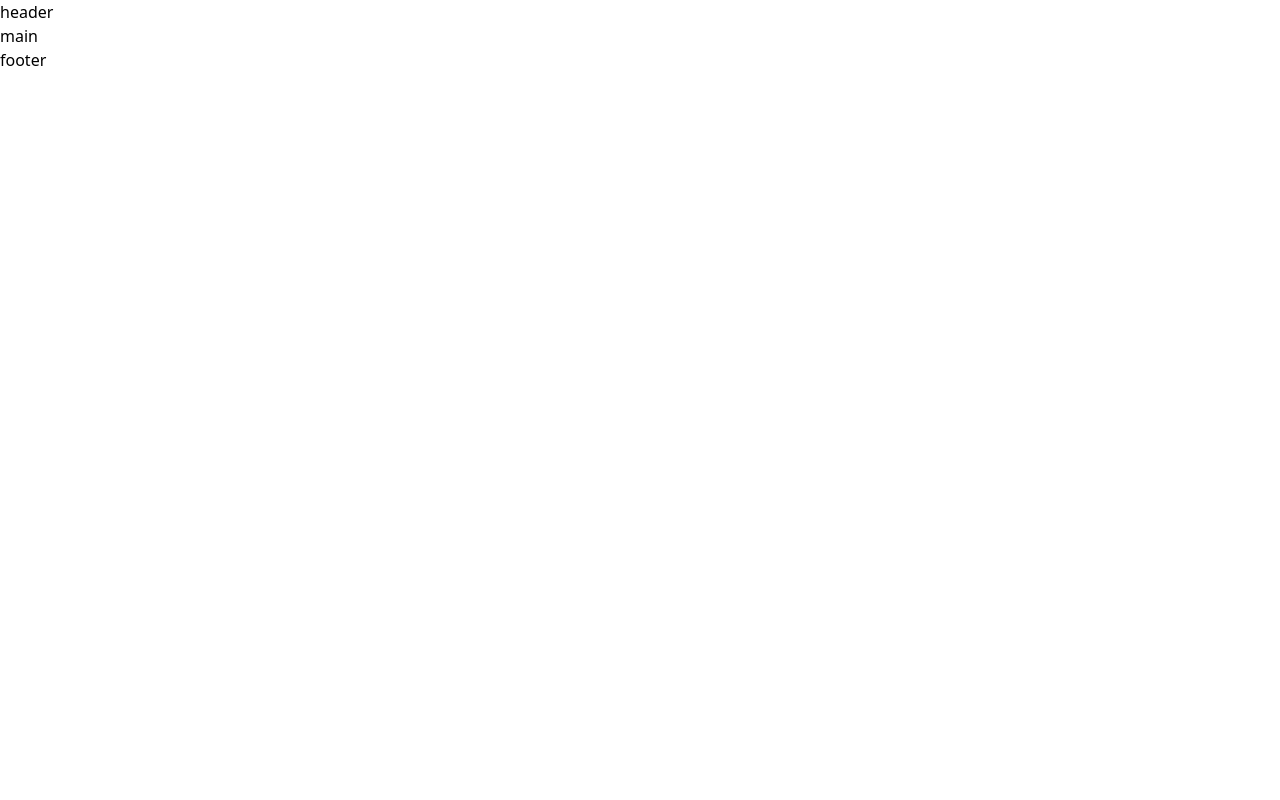
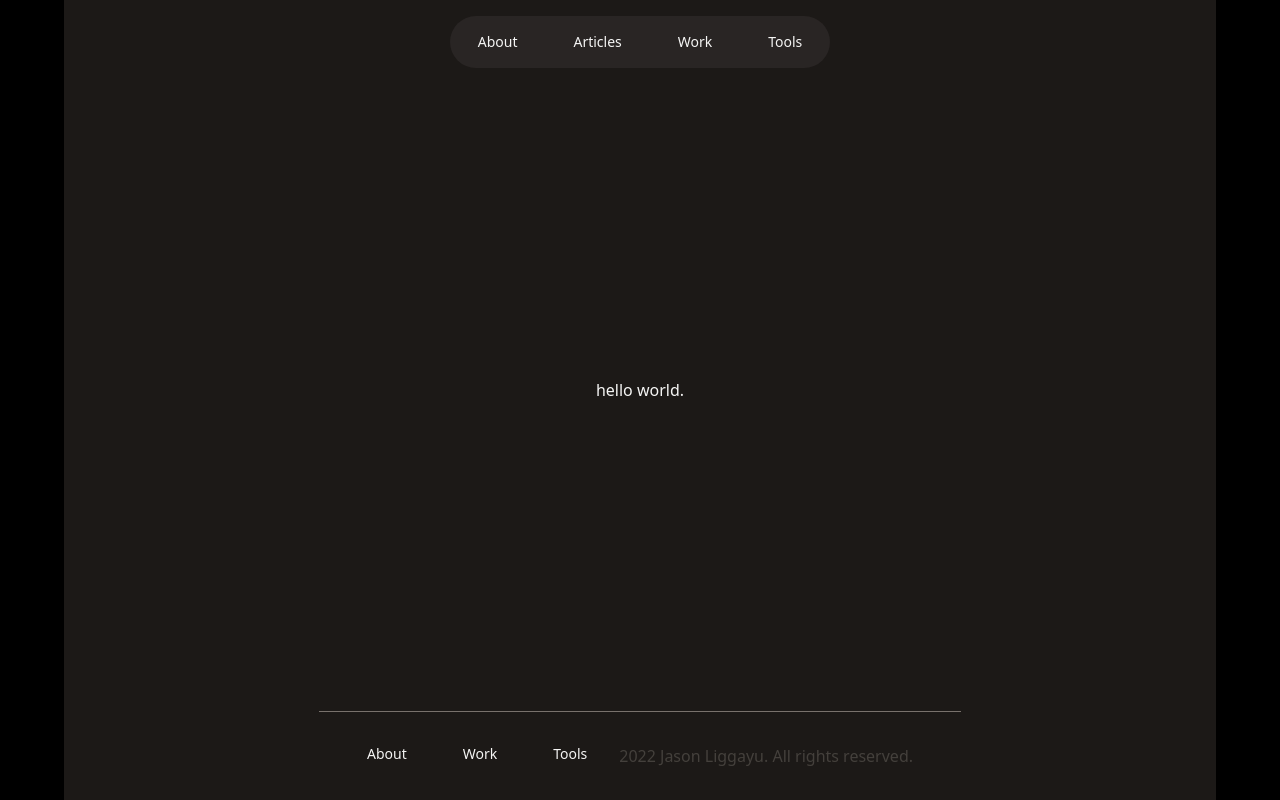
Before and after one commit to jasonligg/website, a Next.js app: page / in a window 1280 px wide. Built offline with nearby package versions, Linux system fonts and the light colour scheme.

Commit message:
use plain tailwind; use app dir

```diff
--- /dev/null
+++ b/src/app/layout.tsx
@@ -0,0 +1,62 @@
+import { type PropsWithChildren } from "react";
+import Link from "next/link";
+
+import "../styles/globals.css";
+
+type Props = PropsWithChildren;
+
+export default function RootLayout(props: Props) {
+  const { children } = props;
+
+  return (
+    <html>
+      <head>
+        <meta name="viewport" content="width=device-width, initial-scale=1" />
+      </head>
+      <body className="bg-black text-stone-100">
+        <div className="fixed inset-0 flex justify-center sm:px-8">
+          <div className="flex w-full max-w-7xl lg:px-8">
+            <div className="w-full bg-stone-900"></div>
+          </div>
+        </div>
+        <div className="relative flex h-screen flex-col justify-between">
+          <header>
+            <nav className="flex flex-row justify-center border-solid border-stone-50 pt-4">
+              <ul className="flex flex-row space-x-6 rounded-full bg-stone-800 md:px-3 text-sm">
+                <Link href="/about" className="p-4 hover:text-red-300">
+                  About
+                </Link>
+                <Link href="/articles" className="p-4 hover:text-red-300">
+                  Articles
+                </Link>
+                <Link href="/work" className="p-4 hover:text-red-300">
+                  Work
+                </Link>
+                <Link href="/tools" className="p-4 hover:text-red-300">
+                  Tools
+                </Link>
+              </ul>
+            </nav>
+          </header>
+          {children}
+          <footer className="mx-auto max-w-7xl flex-row justify-between border-t border-t-stone-500 py-4 md:flex lg:px-8">
+            <ul className="flex flex-row justify-center space-x-6 text-sm">
+              <Link href="/about" className="p-4 hover:text-red-300">
+                About
+              </Link>
+              <Link href="/work" className="p-4 hover:text-red-300">
+                Work
+              </Link>
+              <Link href="/tools" className="p-4 hover:text-red-300">
+                Tools
+              </Link>
+            </ul>
+            <p className="p-4 text-stone-700">
+              {new Date().getFullYear()} Jason Liggayu. All rights reserved.
+            </p>
+          </footer>
+        </div>
+      </body>
+    </html>
+  );
+}
--- /dev/null
+++ b/src/app/page.tsx
@@ -0,0 +1,7 @@
+export default function App() {
+  return (
+    <main className="flex flex-row justify-center ">
+      <div className="">hello world.</div>
+    </main>
+  );
+}
--- a/src/layout/footer.tsx
+++ /dev/null
@@ -1,14 +0,0 @@
-import type { PropsWithChildren } from "react";
-
-type Props = PropsWithChildren;
-
-export default function Footer(props: Props) {
-  const { children } = props;
-
-  return (
-    <>
-      <div>footer</div>
-      {children}
-    </>
-  );
-}
--- a/src/layout/header.tsx
+++ /dev/null
@@ -1,14 +0,0 @@
-import type { PropsWithChildren } from "react";
-
-type Props = PropsWithChildren;
-
-export default function Header(props: Props) {
-  const { children } = props;
-
-  return (
-    <div>
-      header
-      {children}
-    </div>
-  );
-}
--- a/src/layout/index.tsx
+++ /dev/null
@@ -1,17 +0,0 @@
-import type { PropsWithChildren } from "react";
-import Header from "./header";
-import Footer from "./footer";
-
-type Props = PropsWithChildren;
-
-export default function RootLayout(props: Props) {
-  const { children } = props;
-
-  return (
-    <>
-      <Header />
-      {children}
-      <Footer />
-    </>
-  );
-}
--- a/src/pages/_app.tsx
+++ /dev/null
@@ -1,9 +0,0 @@
-import { type AppType } from "next/dist/shared/lib/utils";
-
-import "../styles/globals.css";
-
-const MyApp: AppType = ({ Component, pageProps }) => {
-  return <Component {...pageProps} />;
-};
-
-export default MyApp;
--- a/src/pages/index.tsx
+++ /dev/null
@@ -1,9 +0,0 @@
-import RootLayout from "@/layout";
-
-export default function Root() {
-  return (
-    <RootLayout>
-      <main>main</main>
-    </RootLayout>
-  );
-}
```
